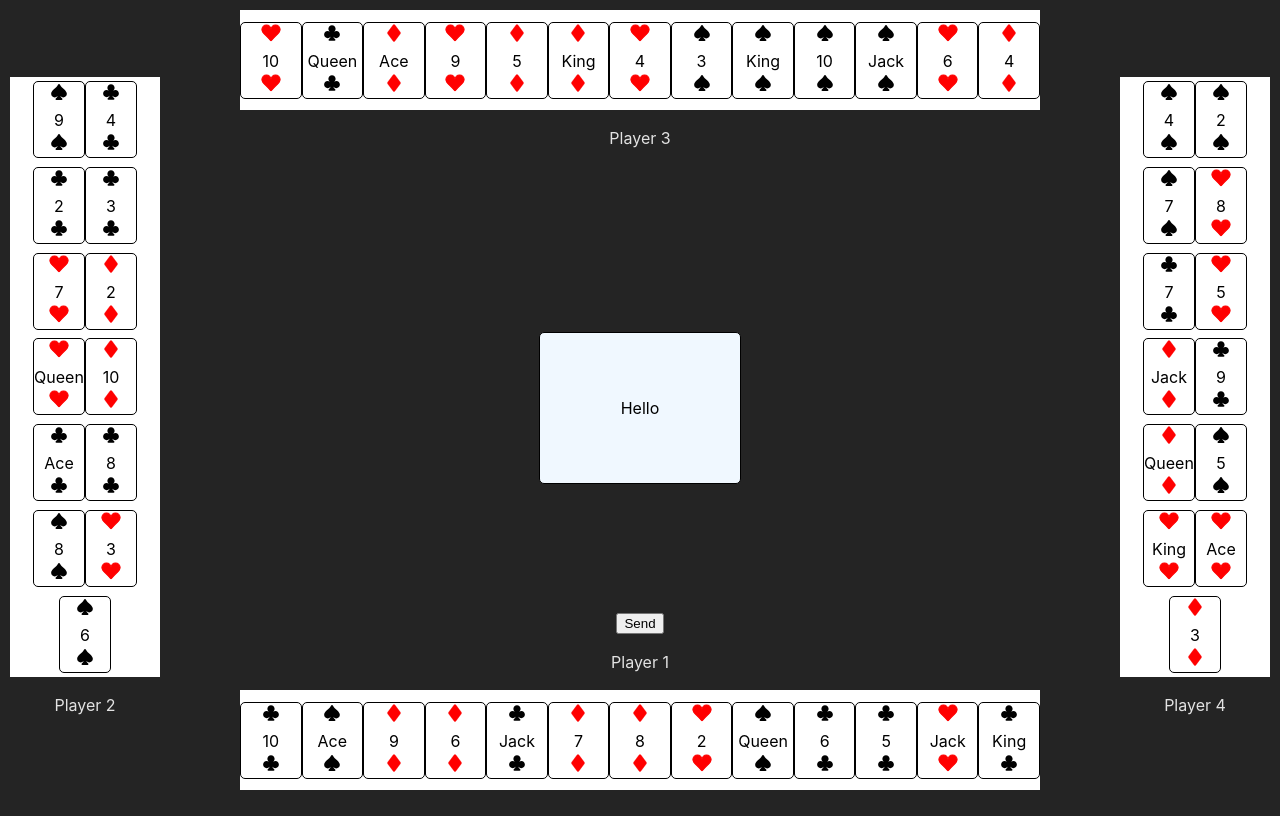
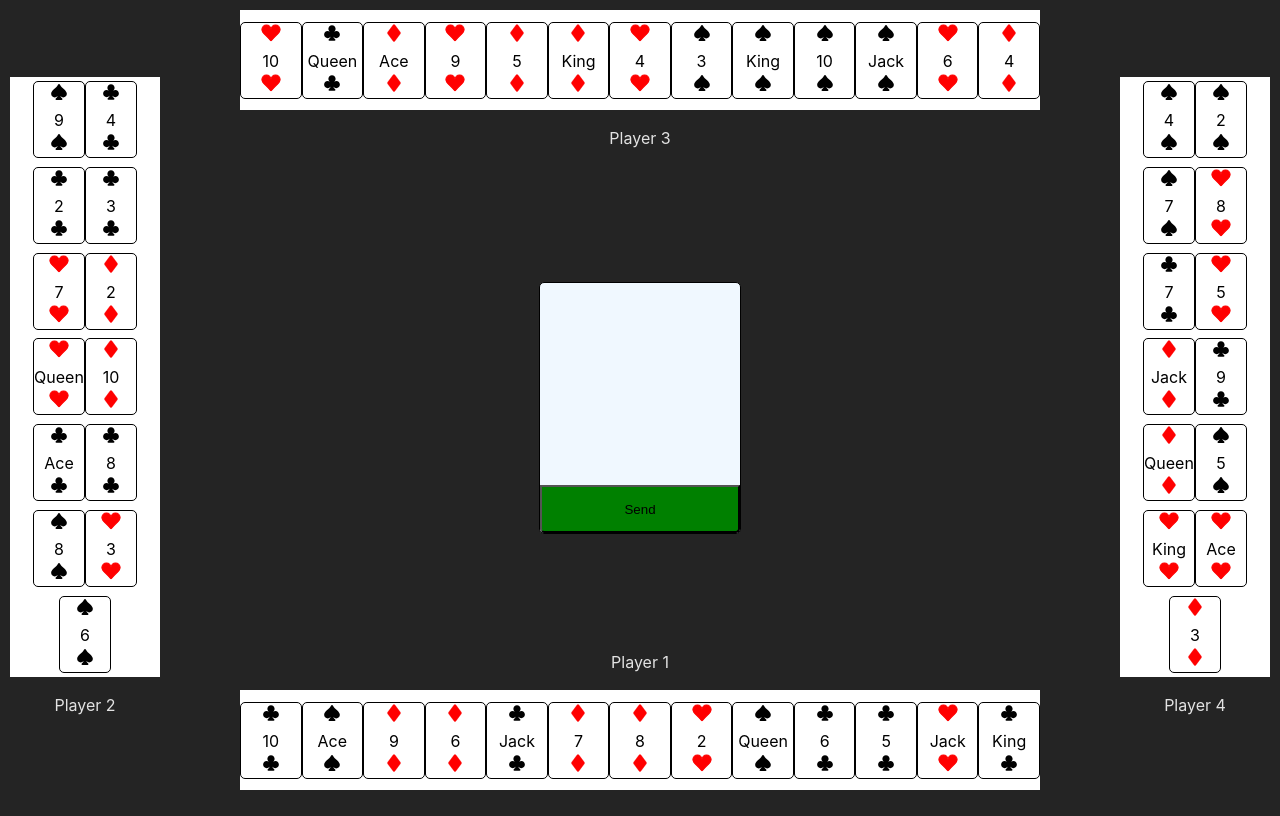
Before and after one commit to Furrj/Hearts, a React (Vite) app: page / in a window 1280 px wide. Built offline with nearby package versions, Linux system fonts and the light colour scheme.

Commit message:
added centerbox

```diff
--- a/src/App.tsx
+++ b/src/App.tsx
@@ -1,4 +1,7 @@
 import React, { useState } from "react";
+
+//COMPONENTS
+import CenterBox from "./components/CenterBox";
 
 //UTILS
 import GameManager, { GamePhases, PlayerTurns } from "./utils/GameManager";
@@ -46,11 +49,10 @@ const App: React.FC = () => {
         <p>Player 2</p>
       </div>
       <div id="pbox1">
-        <button>Send</button>
         <p>Player 1</p>
         <div className="pboxX">{player1Hand}</div>
       </div>
-      <div className="centerBox">Hello</div>
+      <CenterBox />
     </div>
   );
 };
--- /dev/null
+++ b/src/components/CenterBox.tsx
@@ -0,0 +1,11 @@
+import React from "react";
+
+const CenterBox: React.FC = () => {
+  return (
+    <div className="centerBox">
+      <button>Send</button>
+    </div>
+  );
+};
+
+export default CenterBox;
--- a/src/index.css
+++ b/src/index.css
@@ -119,11 +119,23 @@ img {
 .centerBox {
   border: 1px solid black;
   width: 200px;
-  height: 150px;
+  height: 250px;
   border-radius: 5px;
   background-color: aliceblue;
   color: black;
   display: flex;
   align-items: center;
   justify-content: center;
+  position: fixed;
 }
+
+.centerBox button {
+  background-color: green;
+  position: absolute;
+  bottom: 0px;
+  height: 3rem;
+  width: 100%;
+  border-bottom-left-radius: 4px;
+  border-bottom-right-radius: 4px;
+  cursor: pointer;
+}
```
